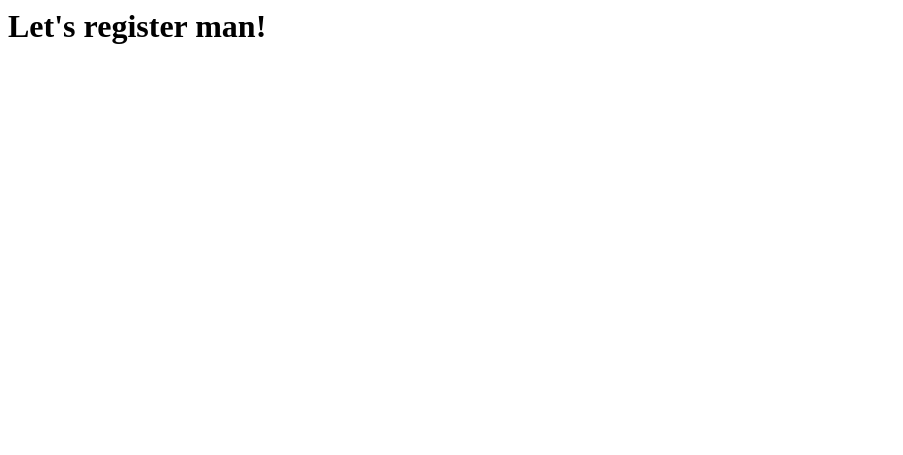
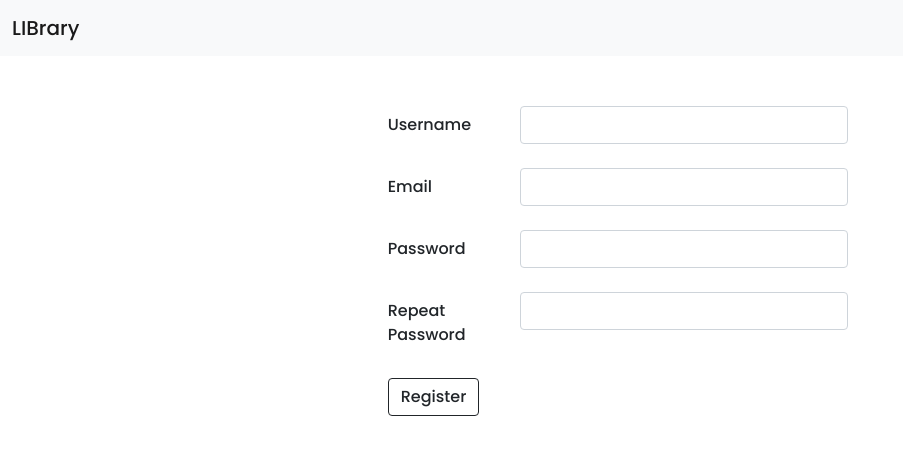
Before and after one commit to OyugoObonyo/Library-Management-System, a Flask app: page /register in a window 1280 px wide. Shown: the top 455 px of the page, without its empty margins (0-903 px from the left). Run offline with Flask 2, Linux system fonts and the light colour scheme.

Commit message:
create register page

```diff
--- a/app/templates/auth/register.html
+++ b/app/templates/auth/register.html
@@ -1 +1,34 @@
-<h1> Let's register man! </h1>
+{% extends 'base.html' %}
+
+{% block content %}
+<section id="loginpage">
+    <form action="" novalidate>
+        {{ form.hidden_tag() }}
+        <div class="row mb-4">
+          <label for="username" class="col-sm-3 col-form-label">Username</label>
+          <div class="col-sm-8">
+            <input type="text" class="form-control" id="inputText">
+          </div>
+        </div>
+        <div class="row mb-4">
+            <label for="username" class="col-sm-3 col-form-label">Email</label>
+            <div class="col-sm-8">
+              <input type="email" class="form-control" id="inputText">
+            </div>
+        </div>
+        <div class="row mb-4">
+          <label for="password" class="col-sm-3 col-form-label">Password</label>
+          <div class="col-sm-8">
+            <input type="password" class="form-control" id="inputPassword">
+          </div>
+        </div>
+        <div class="row mb-4">
+            <label for="password" class="col-sm-3 col-form-label">Repeat Password</label>
+            <div class="col-sm-8">
+              <input type="password" class="form-control" id="inputPassword">
+            </div>
+        </div>
+        <button type="submit" class="btn btn-outline-dark">Register</button><br><br>
+      </form>
+</section>
+{% endblock %}
```
